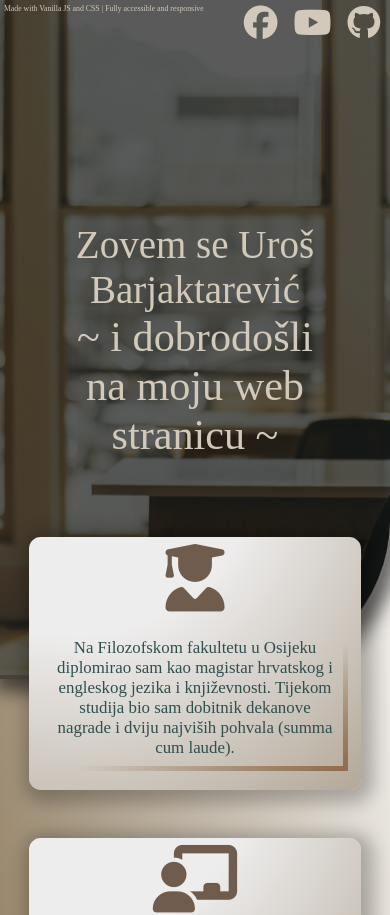
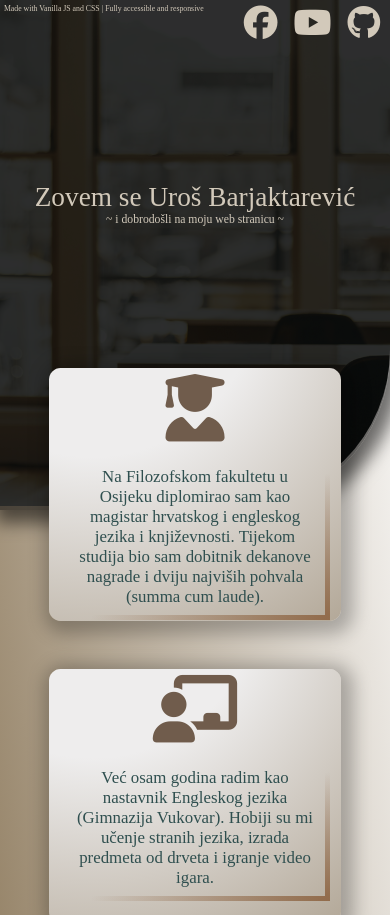
Before and after one commit to Barjaktarevic/Barjaktarevic.github.io, a plain HTML site: page index.html in a window 390 px wide. Shown: the top 915 px of the page. Drawn offline with nearby package versions, Linux system fonts and the light colour scheme; no server answers.

Commit message:
change brightness of main image, fix responsive issues

```diff
--- a/styles.css
+++ b/styles.css
@@ -72,7 +72,7 @@ body {
     height: 80vh;
     object-fit: cover;
     z-index: -5;
-    filter: brightness(40%);
+    filter: brightness(20%);
     border-bottom-right-radius: 40vw;
 }
 
@@ -377,12 +377,18 @@ body {
     .navbar p {
         font-size: 2vw;
     }
-
+    .main-text {
+        width: 85%;
+        top: 40%;
+    }
     .main-text h1 {
-        font-size: 10vw;
+        font-size: 7vw;
     }
-    main-text h3 {
-        font-size: 2vw;
+    .main-text h3 {
+        font-size: 3vw;
+    }
+    .main-img {
+        height: 60vh;
     }
     .snippets {
         flex-direction: column;
@@ -392,7 +398,7 @@ body {
         margin-top: 20vh;
     }
     .snippet {
-        width: 85%;
+        width: 75%;
         min-height: 30vh;
     }
 
```
